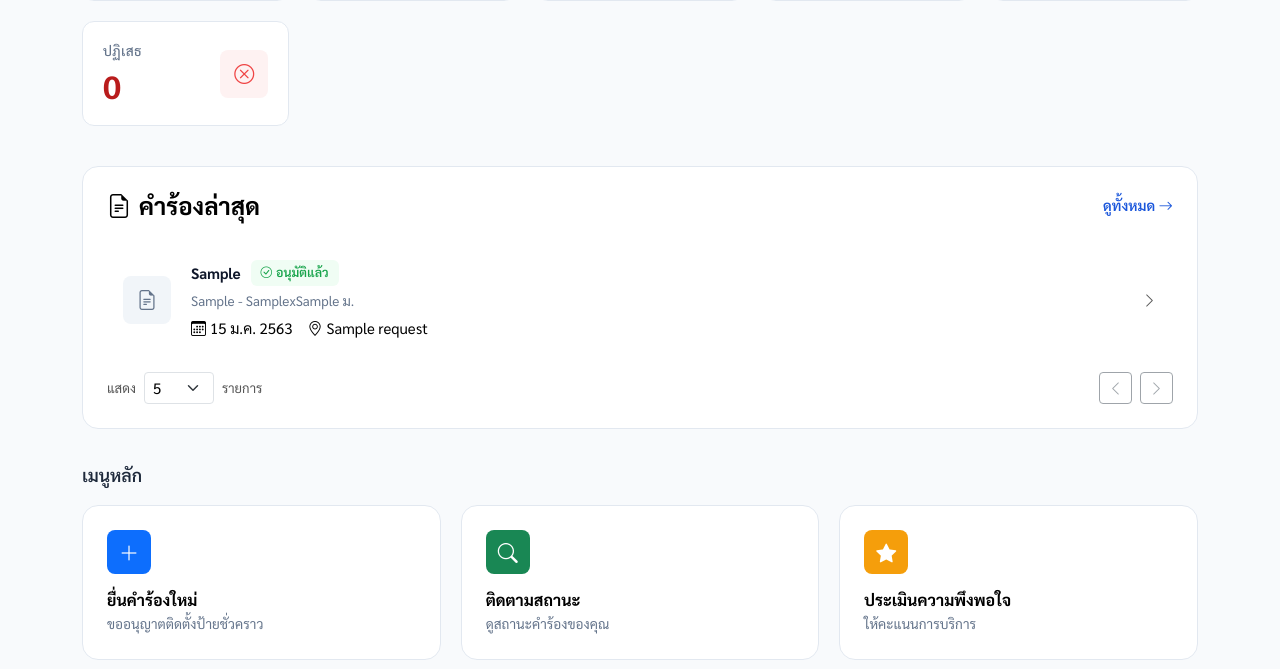
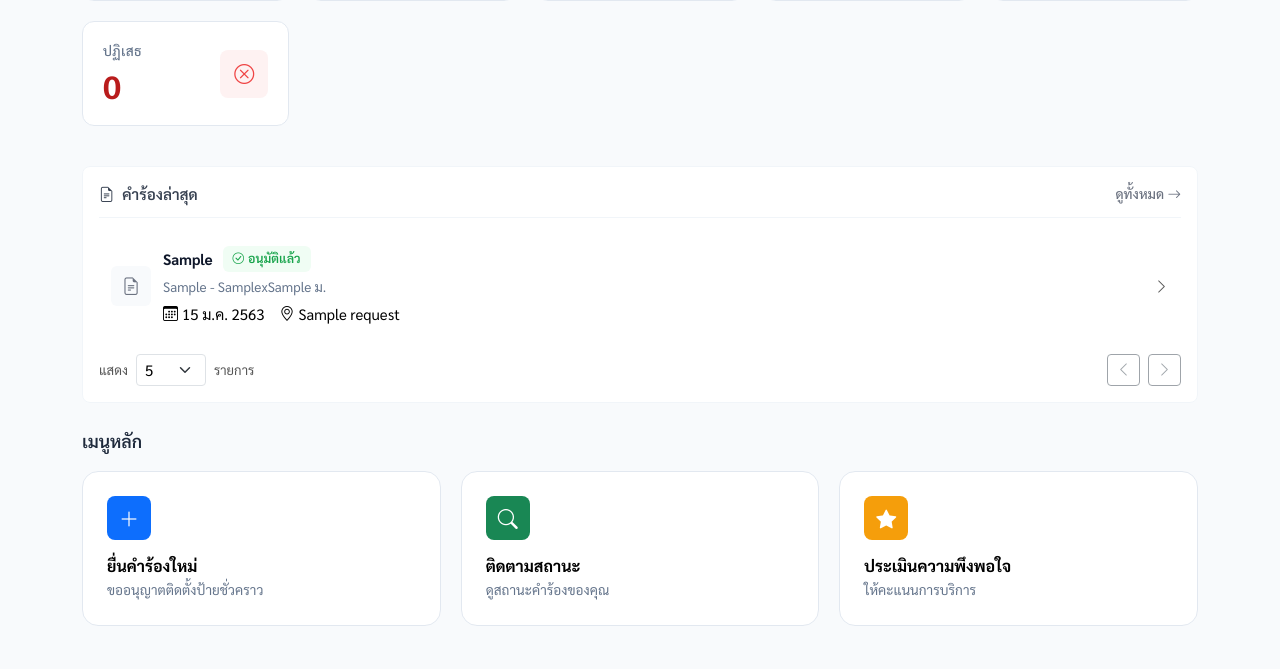
Before and after one commit to Ryuuichi999/projectfinal2026, a PHP site: page /Project2026/users/index.php in a window 1280 px wide. Shown: the part 336-1005 px from the top of the page. Run offline with PHP 8.4, Linux system fonts and the light colour scheme; the visitor is signed in with stand-in values (Sample User, id 1); tables that the repository leaves empty or names only in its code hold one stand-in row (values such as "Sample post"); data that the repository does not hold is empty; some libraries are stand-ins or nearby versions.

Commit message:
refactor: Redesign recent requests section with more compact styling and change waiting payment color scheme - reduce section padding from 1.5rem to 1rem, border-radius from 16px to 8px, and margins, add bottom border to section header with reduced spacing, reduce header font weight from 700 to 600 and size to 0.95rem, change view-all link color from primary to gray (#6b7280) with hover state, reduce request item padding from 1rem to 0.75rem and transition from 0.2s to 0.15s, reduce icon size from 48px to 40

```diff
--- a/users/index.php
+++ b/users/index.php
@@ -306,38 +306,45 @@ function thaiDateShort($dateStr, $months)
         /* Recent Requests Section */
         .recent-section {
             background: white;
-            border: 1px solid #e2e8f0;
-            border-radius: 16px;
-            padding: 1.5rem;
-            margin-bottom: 2rem;
+            border: 1px solid #f1f5f9;
+            border-radius: 8px;
+            padding: 1rem;
+            margin-bottom: 1.5rem;
         }
 
         .section-header {
             display: flex;
             justify-content: space-between;
             align-items: center;
-            margin-bottom: 1.5rem;
+            margin-bottom: 1rem;
+            padding-bottom: 0.75rem;
+            border-bottom: 1px solid #f1f5f9;
         }
 
         .section-header h4 {
-            font-weight: 700;
+            font-weight: 600;
             margin: 0;
+            font-size: 0.95rem;
+            color: #374151;
         }
 
         .view-all-link {
-            font-size: 0.9rem;
-            color: var(--sila-primary);
+            font-size: 0.85rem;
+            color: #6b7280;
             text-decoration: none;
-            font-weight: 600;
+            font-weight: 500;
+        }
+
+        .view-all-link:hover {
+            color: #374151;
         }
 
         .request-item {
             display: flex;
             align-items: center;
-            padding: 1rem;
-            border-radius: 12px;
-            transition: 0.2s;
-            border-bottom: 1px solid #f1f5f9;
+            padding: 0.75rem;
+            transition: 0.15s;
+            border-bottom: 1px solid #f9fafb;
             text-decoration: none;
             color: inherit;
         }
@@ -347,20 +354,20 @@ function thaiDateShort($dateStr, $months)
         }
 
         .request-item:hover {
-            background: #f8fafc;
+            background: #fafbfc;
         }
 
         .request-item-icon {
-            width: 48px;
-            height: 48px;
-            background: #f1f5f9;
-            border-radius: 8px;
+            width: 40px;
+            height: 40px;
+            background: #f8fafc;
+            border-radius: 6px;
             display: flex;
             align-items: center;
             justify-content: center;
-            margin-right: 1.25rem;
-            color: #64748b;
-            font-size: 1.25rem;
+            margin-right: 0.75rem;
+            color: #6b7280;
+            font-size: 1.1rem;
         }
 
         .request-item-content {
@@ -484,10 +491,10 @@ function thaiDateShort($dateStr, $months)
 
         <!-- Waiting Payment (paginated) -->
         <?php if (!empty($wpRows)): ?>
-            <div class="recent-section" style="border-left: 4px solid #ffc107;">
+            <div class="recent-section" style="border-left: 4px solid #ef4444;">
                 <div class="section-header">
-                    <h4><i class="bi bi-credit-card text-warning me-2"></i>รอชำระเงิน</h4>
-                    <span class="badge bg-warning text-dark"><?= count($wpRows) ?> รายการ</span>
+                    <h4><i class="bi bi-credit-card text-danger me-2"></i>รอชำระเงิน</h4>
+                    <span class="badge bg-danger"><?= count($wpRows) ?> รายการ</span>
                 </div>
 
                 <div id="wpCardsList"></div>
@@ -835,7 +842,7 @@ function thaiDateShort($dateStr, $months)
                         }
 
                         return '<a href="request_detail.php?id=' + r.id + '" class="request-item">'
-                            + '<div class="request-item-icon" style="background:#fff7ed; color:#f59e0b;">'
+                            + '<div class="request-item-icon" style="background:#fef2f2; color:#ef4444;">'
                             + '<i class="bi bi-credit-card"></i></div>'
                             + '<div class="request-item-content">'
                             + '<div class="request-item-title">'
```
